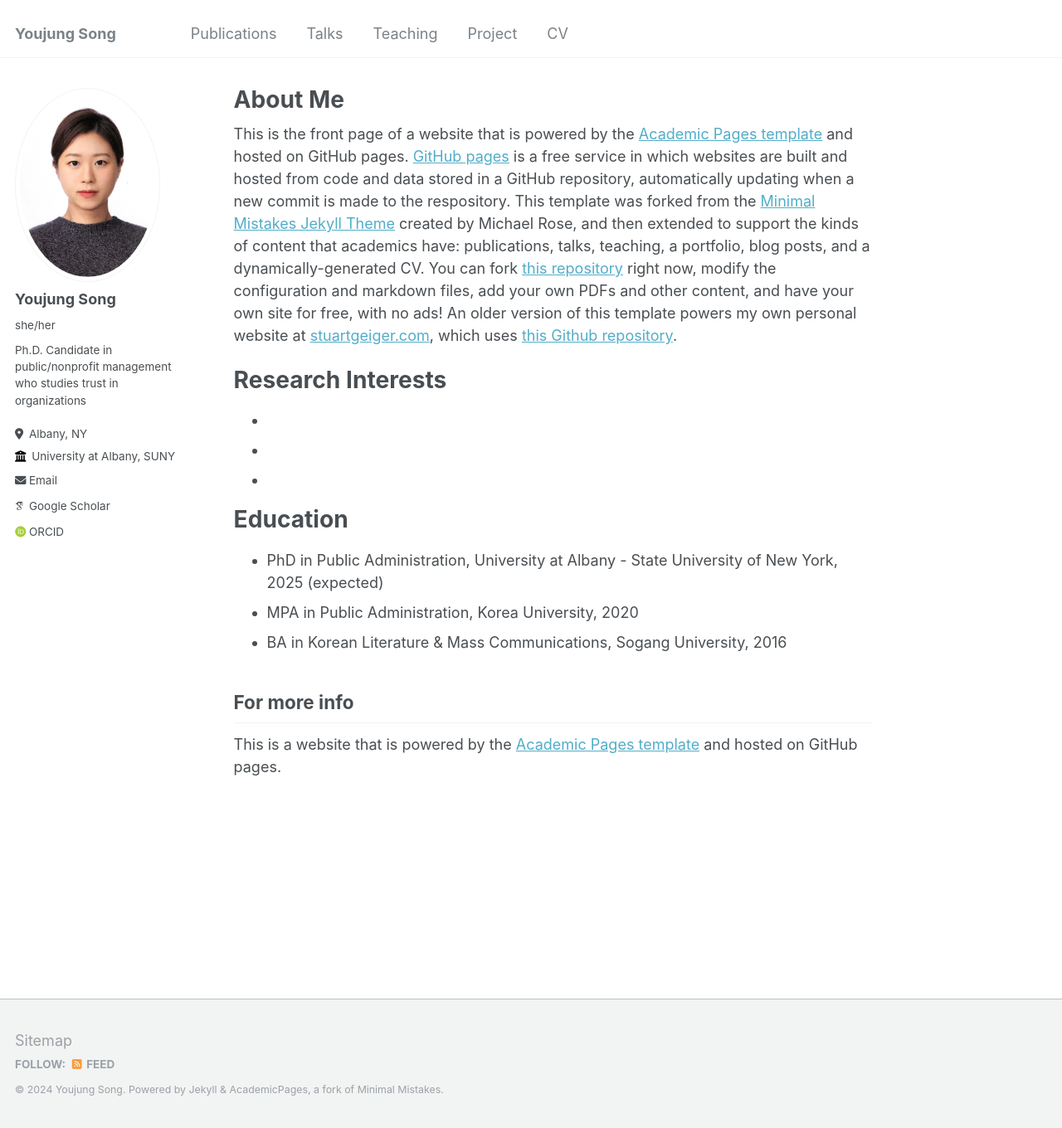
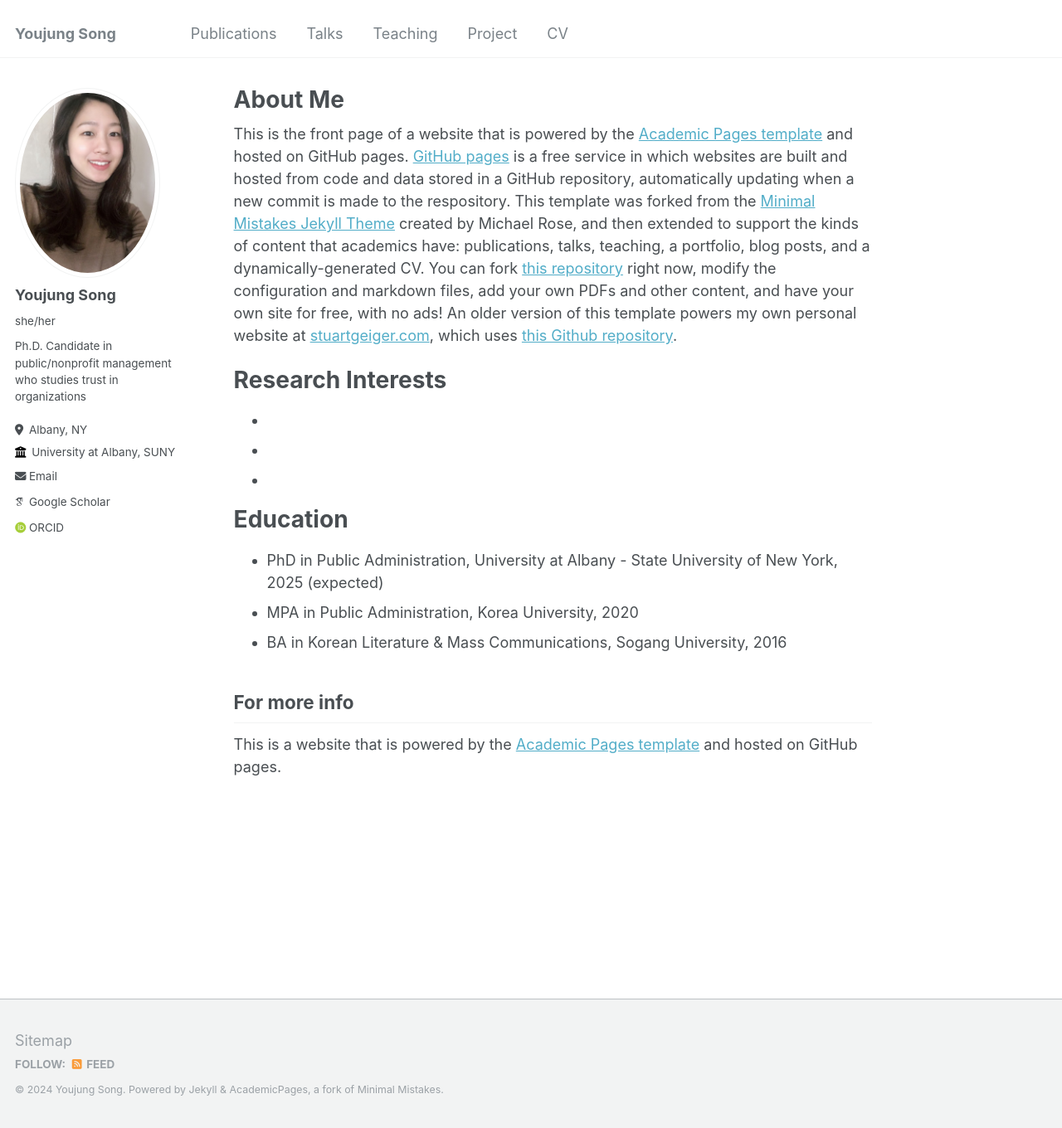
Before and after one commit to youjung-song/Youjung-song.github.io, a Jekyll site: the page built from _pages/about.md, in a window 1280 px wide and 1360 px high. Shown: the whole window at 83% size. Built offline with Jekyll 4.4.1, drawn with Linux system fonts in a browser that asks for light colours; some web fonts are replaced.

Commit message:
put back image

```diff
--- a/_config.yml
+++ b/_config.yml
@@ -21,7 +21,7 @@ repository               : "youjung-song/youjung-song.github.io"
 #               Additional customization can be done by editing /_includes/author-profile.html
 author:
   # Biographic information
-  avatar           : "passport_yjsong.PNG"
+  avatar           : "IMG_4804.JPG"
   name             : "Youjung Song"
   pronouns         : "she/her" # example: "she/her"
   bio              : "Ph.D. Candidate in public/nonprofit management who studies trust in organizations"
```
Also changed, not shown: images/IMG_4804.JPG (added), images/passport_yjsong.PNG (deleted), 1 other file.
